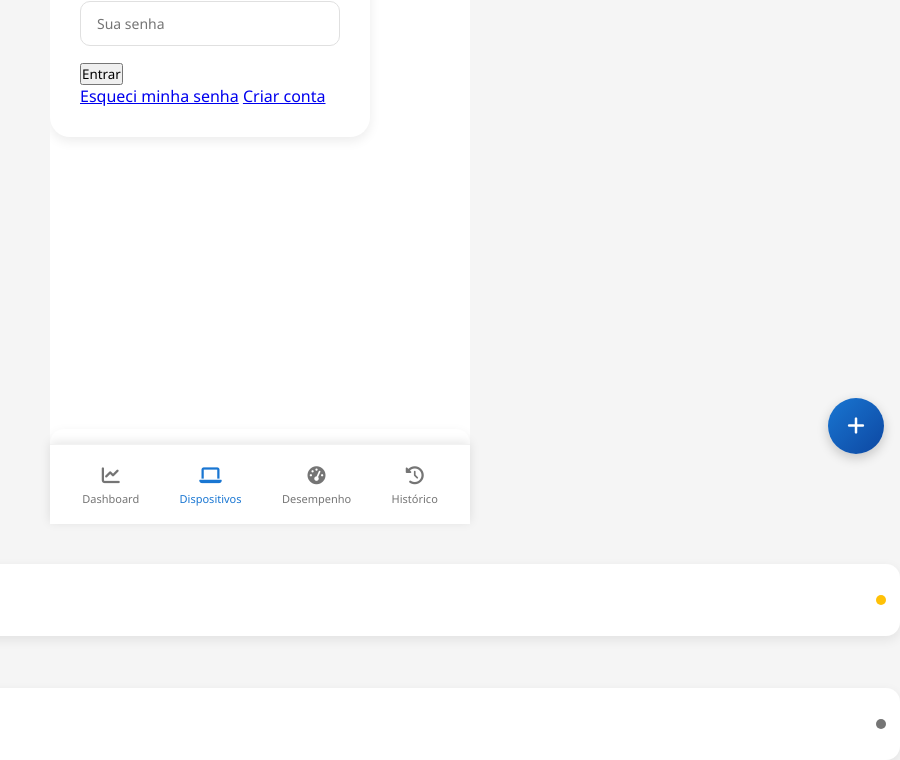
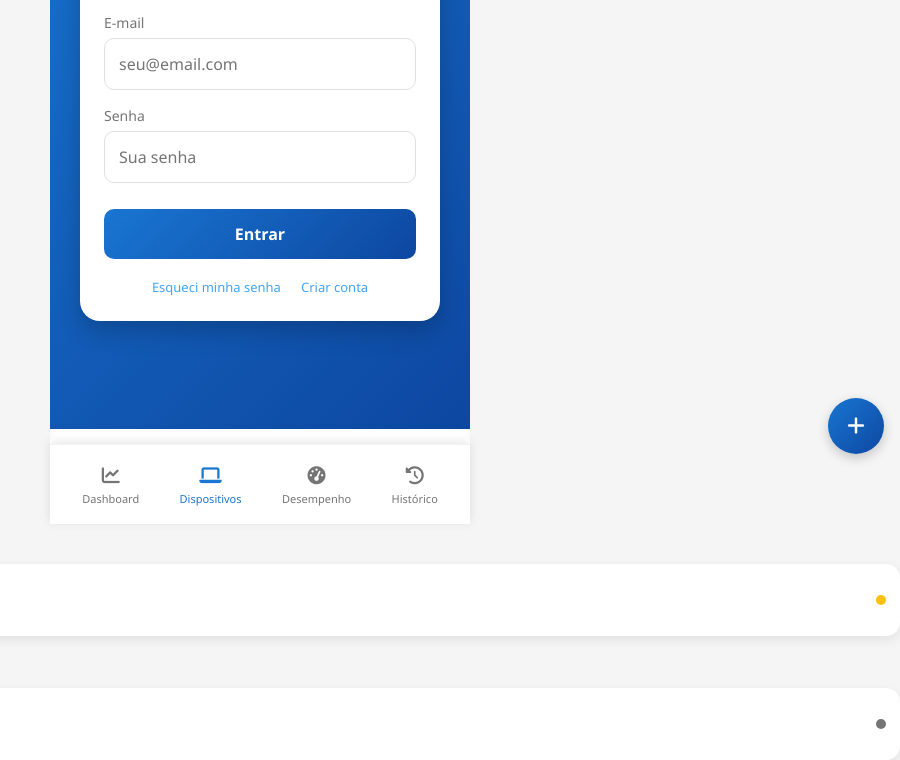
Before and after one commit to jhowmello/cyberlens, a plain HTML site: page index.html in a window 1280 px wide. Shown: the part 276-1036 px from the top of the page, without its empty margins (380-1280 px from the left). Drawn offline with Linux system fonts and the light colour scheme.

Commit message:
Update style.css
login sreen

```diff
--- a/assets/css/style.css
+++ b/assets/css/style.css
@@ -393,39 +393,47 @@ body {
 }
 
  /* Login Screen */
-.login-screen {
+        .login-container {
+            background: linear-gradient(135deg, var(--primary) 0%, var(--primary-dark) 100%);
+            height: 100%;
             display: flex;
             flex-direction: column;
             justify-content: center;
             align-items: center;
-    height: 100%;
             padding: 20px;
-    background-color: var(--light-bg);
+            color: var(--white);
         }
 
         .login-box {
             background-color: var(--white);
             border-radius: 20px;
-    padding: 30px;
+            padding: 24px;
             width: 100%;
-    max-width: 320px;
-    box-shadow: var(--card-shadow);
+            max-width: 360px;
+            box-shadow: 0 10px 25px rgba(0, 0, 0, 0.2);
+            color: var(--text);
         }
 
-.login-logo {
+        .logo {
             text-align: center;
             margin-bottom: 24px;
         }
 
-.login-logo img {
-    width: 80px;
-    height: 80px;
+        .logo h1 {
+            color: var(--primary);
+            font-weight: 600;
+            font-size: 24px;
+            letter-spacing: 0.5px;
         }
 
-.login-logo h1 {
-    font-size: 24px;
-    color: var(--primary);
-    margin-top: 10px;
+        .logo span {
+            color: var(--primary-light);
+        }
+
+        .logo p {
+            color: var(--text-light);
+            margin-top: 8px;
+            font-size: 14px;
         }
 
         .input-group {
@@ -434,52 +442,54 @@ body {
 
         .input-group label {
             display: block;
-    margin-bottom: 8px;
+            margin-bottom: 6px;
+            color: var(--text-light);
             font-size: 14px;
-    color: var(--text);
+            font-weight: 500;
         }
 
         .input-group input {
             width: 100%;
-    padding: 12px 16px;
+            padding: 14px;
             border: 1px solid #E0E0E0;
             border-radius: 10px;
-    font-size: 14px;
-    outline: none;
-    transition: border-color 0.3s;
+            font-size: 16px;
+            transition: border 0.3s;
         }
 
         .input-group input:focus {
-    border-color: var(--primary);
+            border-color: var(--primary-light);
+            outline: none;
         }
 
-.login-btn {
-    background-color: var(--primary);
-    color: white;
+        .login-button {
+            width: 100%;
+            padding: 14px;
+            background: linear-gradient(135deg, var(--primary) 0%, var(--primary-dark) 100%);
+            color: var(--white);
             border: none;
             border-radius: 10px;
-    padding: 14px;
-    width: 100%;
             font-size: 16px;
             font-weight: 600;
             cursor: pointer;
-    transition: background-color 0.3s;
+            transition: transform 0.3s;
+            margin-top: 10px;
         }
 
-.login-btn:active {
-    background-color: var(--primary-dark);
+        .login-button:active {
+            transform: scale(0.98);
         }
 
-.login-footer {
+        .footer-links {
+            margin-top: 16px;
             text-align: center;
-    margin-top: 20px;
-    font-size: 14px;
-    color: var(--text-light);
         }
 
-.login-footer a {
-    color: var(--primary);
+        .footer-links a {
+            color: var(--primary-light);
             text-decoration: none;
+            font-size: 13px;
+            margin: 0 8px;
         }
 
         /* Screen Management */
@@ -492,6 +502,7 @@ body {
         .screen.active {
             display: flex;
         }
+
 
 /* Performance Screen */
 .time-selector {
```
Lines whose indentation alone changed are shown as unchanged.
